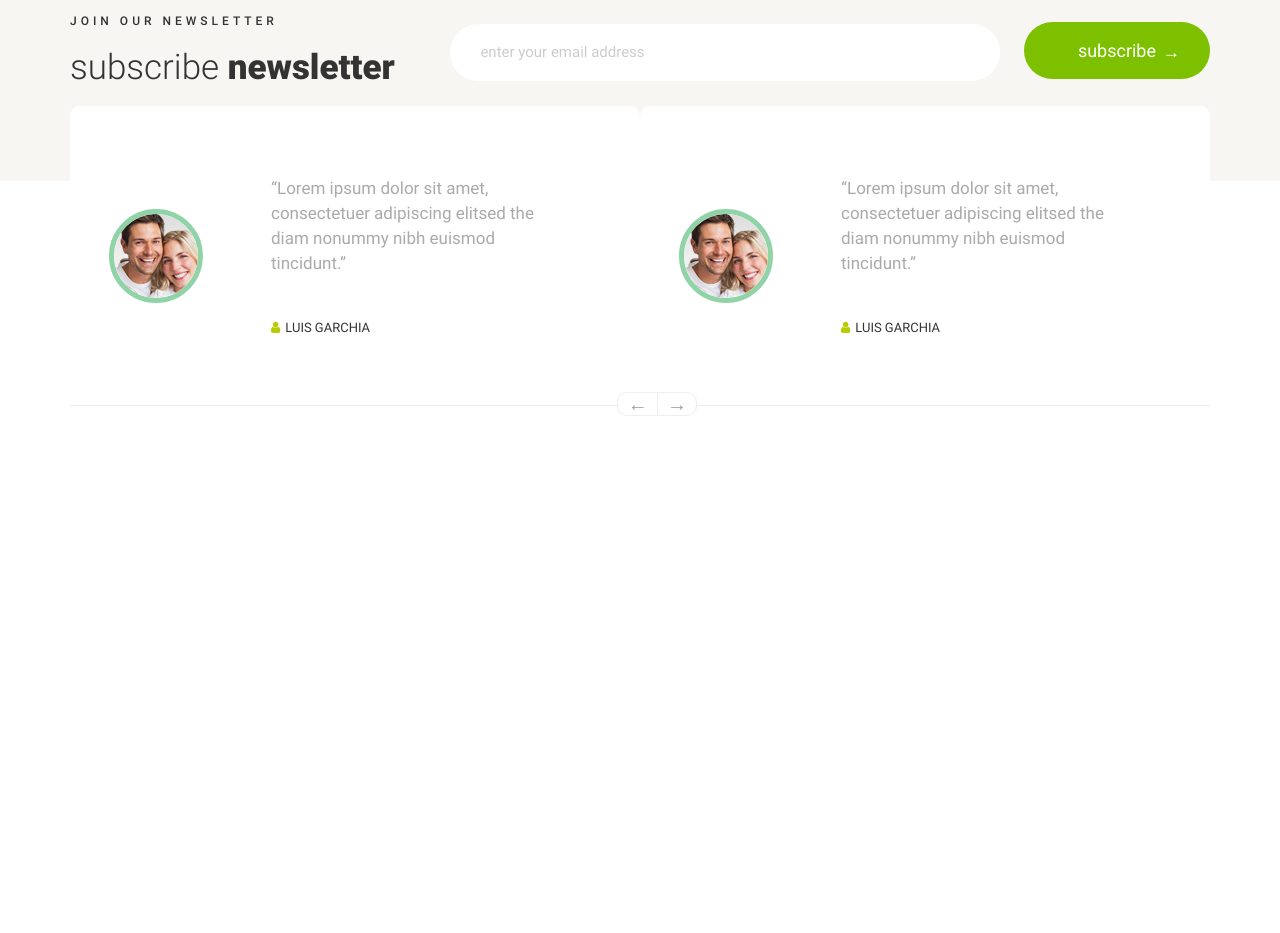
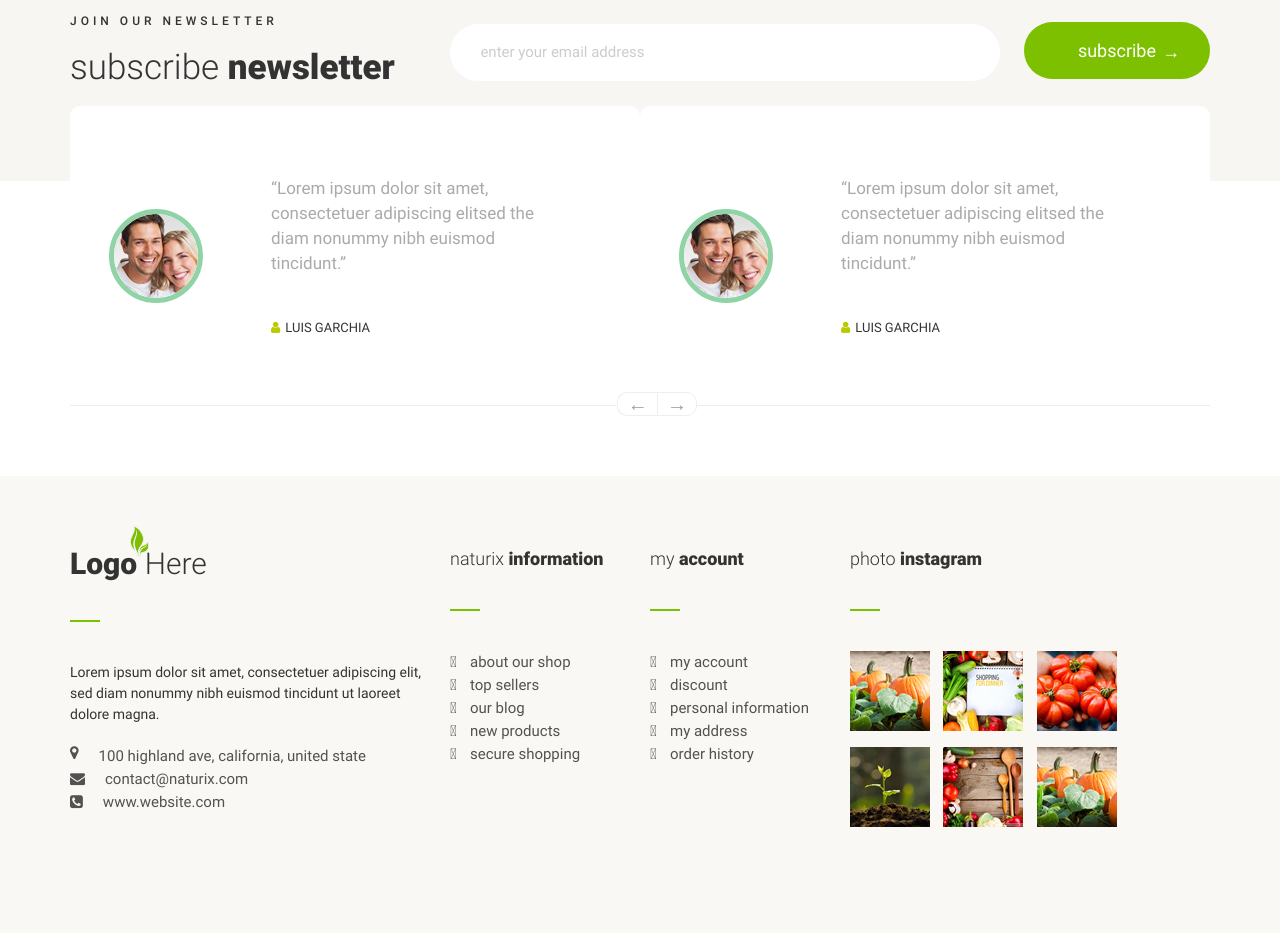
Before and after one commit to easywebAndrey/Healthy-Food, a website: page app/index.html in a window 1280 px wide. Shown: the part 7084-8017 px from the top of the page. Before the commit the page ends 7560 px from the top, so only its background shows below. Drawn offline with Linux system fonts and the light colour scheme.

Commit message:
adaptive footer block

```diff
--- a/app/index.html
+++ b/app/index.html
@@ -1718,8 +1718,61 @@
     </section>
     <!-- /.rewiev -->
 
-
   </main>
+
+  <footer class="footer">
+    <div class="container">
+      <diva class="footer-wrapper wrapper">
+        <div class="footer-contact">
+          <div class="footer-contact__logo">
+            Logo <span>Here</span>
+          </div>
+          <div class="footer-contact__txt">Lorem ipsum dolor sit amet, consectetuer adipiscing elit, sed diam nonummy
+            nibh
+            euismod tincidunt ut laoreet dolore magna.</div>
+          <div class="footer-contact__street"><i class="fa fa-map-marker" aria-hidden="true"></i>100 highland ave,
+            california, united state</div>
+          <a href="#" class="footer-contact__email"><i class="fa fa-envelope"
+              aria-hidden="true"></i>contact@naturix.com</a>
+          <a href="#" class="footer-contact__website"><i class="fa fa-phone-square" aria-hidden="true"></i>www.website.com</a>
+        </div>
+        <div class="footer-info">
+          <div class="footer-title">naturix <span>information</span></div>
+          <ul>
+            <li><a href="#">about our shop</a></li>
+            <li><a href="#">top sellers</a></li>
+            <li><a href="#">our blog</a></li>
+            <li><a href="#">new products</a></li>
+            <li><a href="#">secure shopping</a></li>
+          </ul>
+        </div>
+        <div class="footer-account">
+          <div class="footer-title">my <span>account</span></div>
+          <ul>
+            <li><a href="#">my account</a></li>
+            <li><a href="#">discount</a></li>
+            <li><a href="#">personal information</a></li>
+            <li><a href="#">my address</a></li>
+            <li><a href="#">order history</a></li>
+          </ul>
+        </div>
+        <div class="footer-insta">
+          <div class="footer-title">photo <span>instagram</span></div>
+          <div class="footer-insta__box">
+            <img src="img/footer/Bitmap-1.png" alt="insFoto">
+            <img src="img/footer/Bitmap-2.png" alt="insFoto">
+            <img src="img/footer/Bitmap-3.png" alt="insFoto">
+            <img src="img/footer/Bitmap-4.png" alt="insFoto">
+            <img src="img/footer/Bitmap-5.png" alt="insFoto">
+            <img src="img/footer/Bitmap-1.png" alt="insFoto">
+          </div>
+        </div>
+    </div>
+    <!-- /.footer-wrapper wrapper -->
+    </div>
+    <!-- /.container -->
+  </footer>
+  <!-- /.footer -->
 
 
 
--- /dev/null
+++ b/app/scss/block/_footer.scss
@@ -0,0 +1,209 @@
+.footer {
+  background-color: #f9f8f4;
+  padding-top: 70px;
+  padding-bottom: 100px;
+
+  &-wrapper {
+    justify-content: space-between;
+    margin: 0 -10px;
+  }
+
+  &-title {
+    font-size: 18px;
+    line-height: 25px;
+    margin-bottom: 80px;
+    position: relative;
+    font-weight: 300;
+
+    &::after {
+      content: '';
+      position: absolute;
+      left: 0;
+      bottom: -40px;
+      width: 30px;
+      height: 2px;
+      background-color: #7ac200;
+    }
+
+    & span {
+      font-weight: 900;
+    }
+  }
+
+  &-contact {
+    padding: 0 10px;
+    flex: 2;
+    display: flex;
+    flex-direction: column;
+
+    &__logo {
+      font-size: 30px;
+      line-height: 36px;
+      position: relative;
+      font-weight: 900;
+      margin-bottom: 80px;
+
+      & span {
+        font-weight: 300;
+      }
+
+      &::before {
+        content: '';
+        background: url(../../img/header/leaf.png);
+        position: absolute;
+        top: -20px;
+        left: 60px;
+        width: 19px;
+        height: 31px;
+      }
+
+      &::after {
+        content: "";
+        position: absolute;
+        width: 30px;
+        height: 2px;
+        background-color: #7ac200;
+        bottom: -40px;
+        left: 0;
+      }
+    }
+
+    &__txt {
+      margin-bottom: 20px;
+    }
+
+    &__street,
+    &__email,
+    &__website {
+      font-size: 15px;
+      line-height: 23px;
+      color: #525252;
+
+      &:hover {
+        color: #7ac200;
+      }
+
+      & i {
+        padding-right: 20px;
+      }
+    }
+    &__street{
+      display:flex;
+    }
+  }
+
+  &-info {
+    padding: 0 10px;
+    flex: 1;
+
+    & ul {
+      & li {
+        display: flex;
+        & a {
+          position: relative;
+          padding-left: 20px;
+          color: #525252;
+          font-size: 15px;
+          line-height: 23px;
+
+          &:hover {
+            color: #7ac200;
+          }
+
+          &::after {
+            content: "\f05d";
+            width: 10;
+            height: 10px;
+            position: absolute;
+            top: 0;
+            left: 0;
+          }
+        }
+      }
+    }
+  }
+
+  &-account {
+    padding: 0 10px;
+    flex: 1;
+
+    & ul {
+      & li {
+        display:flex;
+        & a {
+          position: relative;
+          padding-left: 20px;
+          color: #525252;
+          font-size: 15px;
+          line-height: 23px;
+
+          &:hover {
+            color: #7ac200;
+          }
+
+          &::after {
+            content: "\f05d";
+            width: 10;
+            height: 10px;
+            position: absolute;
+            top: 0;
+            left: 0;
+          }
+        }
+      }
+    }
+  }
+
+  &-insta {
+    padding: 0 10px;
+    flex: 2;
+    &__box{
+      margin: -5px;
+      & img{
+        padding: 5px;
+      }
+    }
+  }
+}
+
+@media (max-width: 1200px) {
+  .footer{
+    &-title{
+      font-size: 17px;
+    }
+  }
+}
+@media (max-width: 992px) {
+  .footer{
+    &-insta{
+      display: none;
+    }
+  }
+}
+@media (max-width: 768px) {
+  .footer{
+    &-contact{
+      flex: 100%;
+      margin-bottom: 40px;
+      &__logo{
+        margin-bottom: 40px;
+        &::after{
+          bottom: -20px;
+        }
+      }
+    }
+    &-title{
+      margin-bottom: 40px;
+      &::after{
+        bottom: -20px;
+      }
+    }
+  }
+}
+@media (max-width: 576px){
+  .footer{
+    &-title{
+      font-size: 15px;
+    }
+  }
+}
--- a/app/scss/style.scss
+++ b/app/scss/style.scss
@@ -19,3 +19,5 @@
 @import 'block/shopAct.scss';
 //navigation
 @import 'block/rewiev.scss';
+//navigation
+@import 'block/footer.scss';
```
Also changed, not shown: app/css/style.min.css, app/img/footer/Bitmap-1.png (added), app/img/footer/Bitmap-2.png (added), app/img/footer/Bitmap-3.png (added), app/img/footer/Bitmap-4.png (added), app/img/footer/Bitmap-5.png (added), app/img/footer/Bitmap.png (added), 3 other files.
